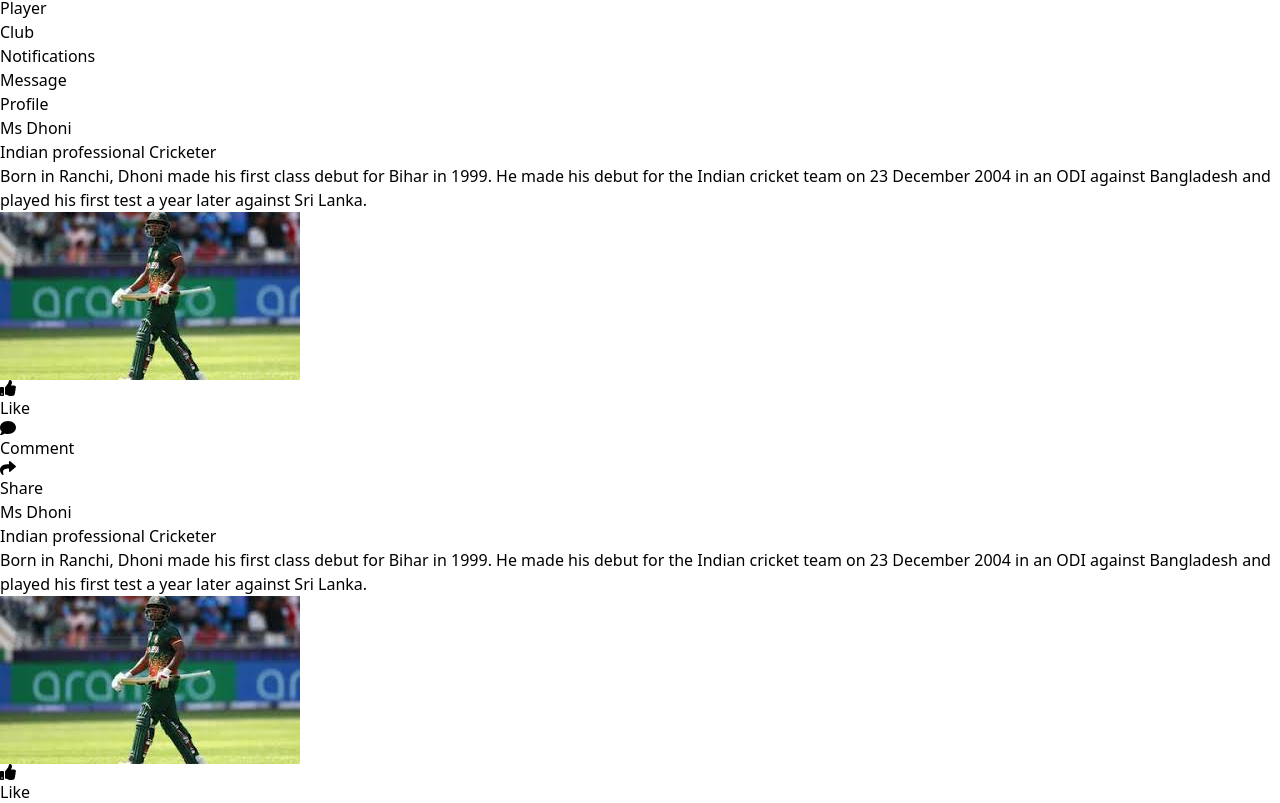
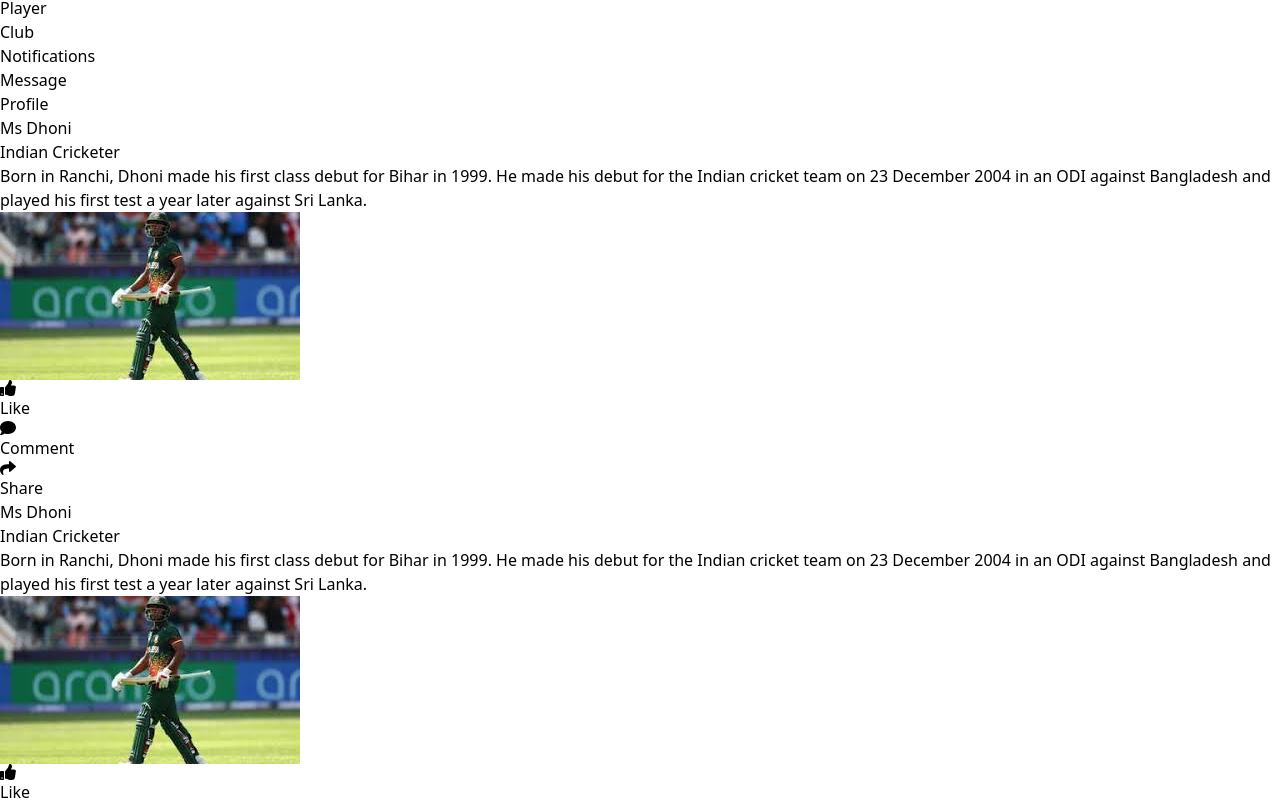
Before and after one commit to Nisith99/SDGP-GameSphere, a React (Vite) app in the folder frontend/: page / in a window 1280 px wide. Shown: the part 1092-1895 px from the top of the page. Built offline with nearby package versions, Linux system fonts and the light colour scheme.

Commit message:
Did changes

```diff
--- a/frontend/src/Components/Feed.jsx
+++ b/frontend/src/Components/Feed.jsx
@@ -9,7 +9,7 @@ export default function Feed() {
         <div className="flex items-center space-x-3">
           <div>
             <h2 className="font-semibold text-gray-800">Ms Dhoni</h2>
-            <p className="text-sm text-gray-500">Indian professional Cricketer </p>
+            <p className="text-sm text-gray-500">Indian Cricketer </p>
           </div>
         </div>
 
```
